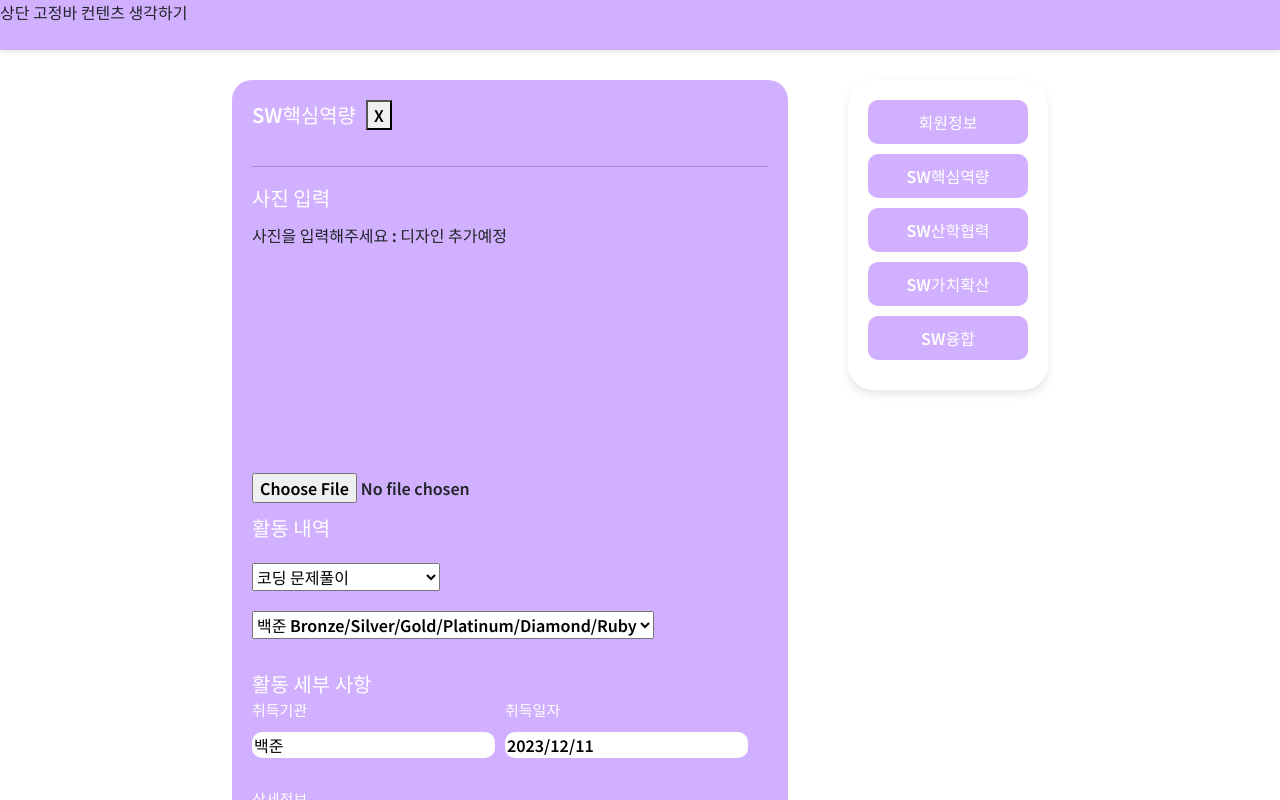
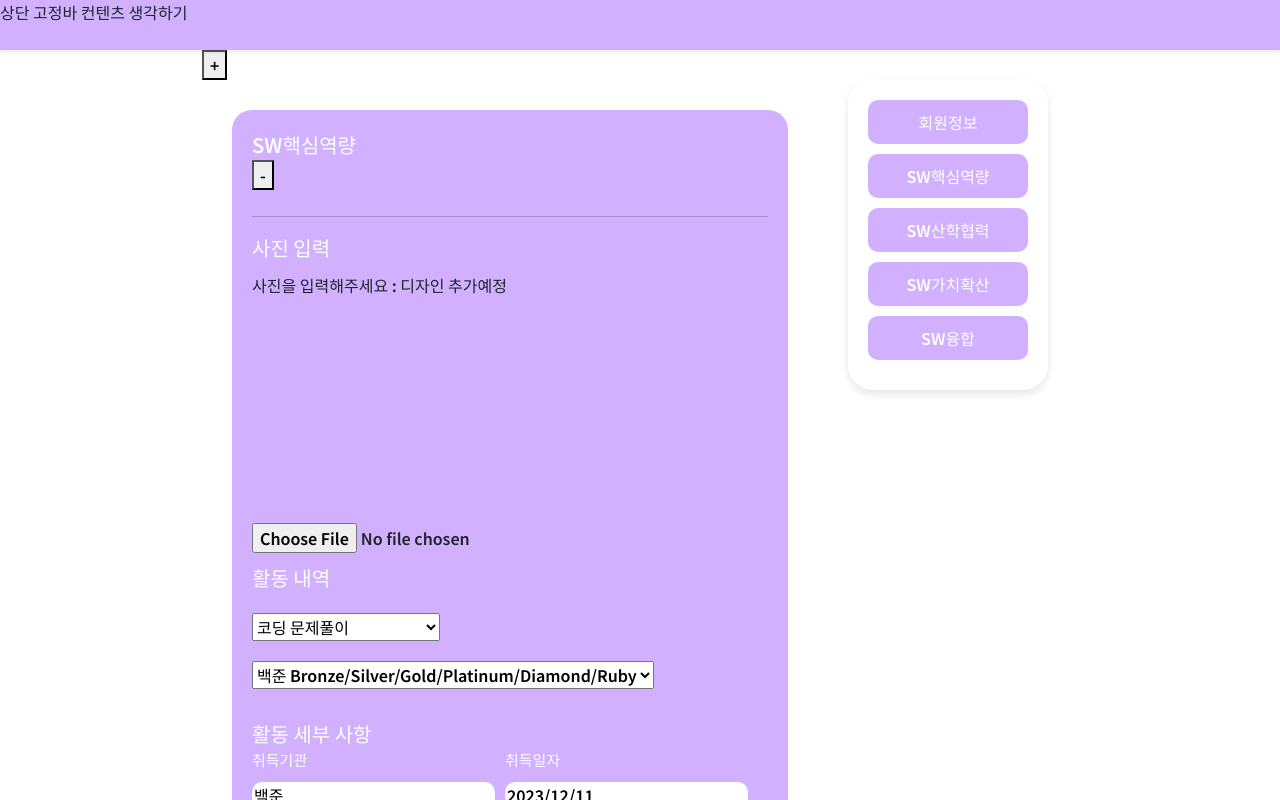
Before and after one commit to Koh-Du-Beom/Old-version-Jamie-Point, a React (Create React App) app: page / in a window 1280 px wide. Both pictures are taken after a click on the button "SW핵심역량". Shown: the top 800 px of the page. Built offline with nearby package versions, Linux system fonts and the light colour scheme.

Commit message:
control button add and should style them

```diff
--- a/src/components/Activity/Activity.tsx
+++ b/src/components/Activity/Activity.tsx
@@ -5,9 +5,12 @@ import ImageControler from "../ImageControler";
 import ActivityDropDown from "./ActivityDropDown";
 import useAutoSave from "../../hooks/useAutoSave";
 import ActivityType from "../../types/ActivityType.type";
+
 interface ActivityProps {
 	area?: string;
 	activitiesData : ActivityType;
+	onRemove : (index : number) => void;
+	index : number;
 }
 
 interface ActivityDropDownProps {
@@ -19,7 +22,7 @@ interface ActivityDropDownProps {
 
 //Activity 데이터가 area 별로 여러개 있을텐데, 이걸 index별로 어떻게 받아와볼지 고민.
 
-const Activity : React.FC<ActivityProps> = ({area, activitiesData}) => {
+const Activity : React.FC<ActivityProps> = ({area, activitiesData, onRemove, index}) => {
 	const [activityImg, setActivityImg] = useState<File|null>(null);
 	const [program, setProgram] = useState<string | null>("");
 	const [type, setType] = useState<string | null>("");
@@ -66,7 +69,7 @@ const Activity : React.FC<ActivityProps> = ({area, activitiesData}) => {
 		setAgency(activitiesData.agency);
 		setDate(activitiesData.date);
 		setDetail(activitiesData.detail);
-	}, []); // 페이지가 처음 렌더링 될때 실행
+	}, [activitiesData]); // 페이지가 처음 렌더링 될때 실행
 
 	const handleDropDownChange = (selectedData : ActivityDropDownProps) => {
 		const {program, type, topic, point} = selectedData;
@@ -80,13 +83,11 @@ const Activity : React.FC<ActivityProps> = ({area, activitiesData}) => {
 
 	return (
 		<div className={classes.container}>
-			<div className={`${classes.wrapper} ${classes.double}`}>
-				<div className={classes.wrapper}>
-					<div className={classes.big_title}>{area}</div>
-				</div>
 
-				<div className={classes.wrapper}>
-					<button>X</button>
+			<div className={classes.wrapper} >
+				<div className={classes.big_title}>{area}</div>
+				<div>
+					<button onClick={()=>onRemove(index)}>-</button>
 				</div>
 			</div>
 
--- a/src/pages/SWConvergencePage.tsx
+++ b/src/pages/SWConvergencePage.tsx
@@ -3,16 +3,45 @@ import MainLayout from "../layouts/MainLayout";
 import Activity from "../components/Activity/Activity";
 import SWConvergenceActivityMock from "../mocks/SWConvergenceActivity.mock";
 import axios from "axios";
+import { useState } from "react";
 import ActivityType from "../types/ActivityType.type";
 
 const SWConvergencePage:React.FC = () => {
-	const activitiesData : ActivityType[] = SWConvergenceActivityMock;
+	const [activitiesData, setActivitiesData] = useState<ActivityType[]>(SWConvergenceActivityMock);
 	const area:string = 'SW융합역량';
+
+	const handlePlusButton = () => {
+		const newActivity : ActivityType= {
+			pageType : area,
+			activityImg : null,
+			program: null,
+			type : null,
+			topic : null,
+			point : null,
+			agency : "",
+			date : "",
+			detail : "",
+		}
+		setActivitiesData([newActivity, ...activitiesData]);
+	}
+
+	const handleRemoveActivity = (index : number) => {
+		const newActivitiesData = activitiesData.filter((_, idx) => idx !== index);
+		setActivitiesData(newActivitiesData);
+	}
+
 
 	return (
 		<MainLayout>
+			<button onClick={handlePlusButton}>+</button>
 			{activitiesData.map((item, index) => (
-				<Activity key={index} area={area} activitiesData={item}/>
+				<Activity
+					key={index}
+					area={area}
+					activitiesData={item}
+					onRemove={handleRemoveActivity}
+					index={index}
+				/>
 			))}
 		</MainLayout>
 	)
--- a/src/pages/SWCooperationPage.tsx
+++ b/src/pages/SWCooperationPage.tsx
@@ -1,20 +1,47 @@
 /*eslint-disable*/
 import MainLayout from "../layouts/MainLayout";
 import Activity from "../components/Activity/Activity";
-import { useParams } from "react-router-dom";
+import { useState } from "react";
 import axios from "axios";
 import SWCooperationActivityMock from "../mocks/SWCooperationActivity.mock";
 import ActivityType from "../types/ActivityType.type";
 
 const SWCooperationPage : React.FC = () =>{
-	const activitiesData : ActivityType[] = SWCooperationActivityMock;
+	const [activitiesData, setActivitiesData] = useState<ActivityType[]>(SWCooperationActivityMock);
 	const area:string = 'SW산학협력·창업역량';
+
+	const handlePlusButton = () => {
+		const newActivity : ActivityType= {
+			pageType : area,
+			activityImg : null,
+			program: null,
+			type : null,
+			topic : null,
+			point : null,
+			agency : "",
+			date : "",
+			detail : "",
+		}
+		setActivitiesData([newActivity, ...activitiesData]);
+	}
+
+	const handleRemoveActivity = (index : number) => {
+		const newActivitiesData = activitiesData.filter((_, idx) => idx !== index);
+		setActivitiesData(newActivitiesData);
+	}
+
 
 	return (
 		<MainLayout>
+			<button onClick={handlePlusButton}>+</button>
 			{
 				activitiesData.map((item, index) => (
-					<Activity key={index} area={area} activitiesData={item}/>
+					<Activity
+						key={index}
+						area={area}
+						activitiesData={item}
+						onRemove={handleRemoveActivity}
+						index={index}/>
 				))
 			}
 
--- a/src/pages/SWCorePage.tsx
+++ b/src/pages/SWCorePage.tsx
@@ -1,19 +1,50 @@
 /*eslint-disable*/
 import MainLayout from "../layouts/MainLayout";
 import Activity from "../components/Activity/Activity";
-import axios from "axios";
 import SWCoreActivityMock from "../mocks/SWCoreActivity.mock";
 import ActivityType from "../types/ActivityType.type";
+import { useState } from "react";
+
 
 const SWCorePage:React.FC = () => {
-	const activitiesData : ActivityType[] = SWCoreActivityMock;
+
+	const [activitiesData, setActivitiesData] = useState<ActivityType[]>(SWCoreActivityMock);
 	//백엔드에서 받아온 데이터로 대체될 예정임. issue 1 : 백엔드에서 pageType에 따라서 받아오는 문서를 다르게 할 수 있을지
 	const area:string = 'SW핵심역량';
 
+
+	const handlePlusButton = () => {
+		const newActivity : ActivityType= {
+			pageType : area,
+			activityImg : null,
+			program: null,
+			type : null,
+			topic : null,
+			point : null,
+			agency : "",
+			date : "",
+			detail : "",
+		}
+		setActivitiesData([newActivity, ...activitiesData]);
+	}
+
+	const handleRemoveActivity = (index : number) => {
+		const newActivitiesData = activitiesData.filter((_, idx) => idx !== index);
+		setActivitiesData(newActivitiesData);
+	}
+
+
+
 	return (
 		<MainLayout>
+			<button onClick={handlePlusButton}>+</button>
 			{activitiesData.map((item, index) => (
-				<Activity key={index} area={area} activitiesData={item}/>
+				<Activity
+				key={index}
+				area={area}
+				activitiesData={item}
+				onRemove={handleRemoveActivity}
+				index={index}/>
 			))}
 		</MainLayout>
 	)
--- a/src/pages/SWValuePage.tsx
+++ b/src/pages/SWValuePage.tsx
@@ -1,19 +1,45 @@
 /*eslint-disable*/
 import MainLayout from "../layouts/MainLayout";
 import Activity from "../components/Activity/Activity";
-import { useParams } from "react-router-dom";
+import { useState } from "react";
 import axios from "axios";
 import SWValueActivityMock from "../mocks/SWValueActivity.mock";
 import ActivityType from "../types/ActivityType.type";
 
 const SWValuePage:React.FC = () => {
-	const activitiesData : ActivityType[] = SWValueActivityMock;
+	const [activitiesData, setActivitiesData] = useState<ActivityType[]>(SWValueActivityMock);
 	const area:string = 'SW가치확산역량';
+
+	const handlePlusButton = () => {
+		const newActivity : ActivityType= {
+			pageType : area,
+			activityImg : null,
+			program: null,
+			type : null,
+			topic : null,
+			point : null,
+			agency : "",
+			date : "",
+			detail : "",
+		}
+		setActivitiesData([newActivity, ...activitiesData]);
+	}
+
+	const handleRemoveActivity = (index : number) => {
+		const newActivitiesData = activitiesData.filter((_, idx) => idx !== index);
+		setActivitiesData(newActivitiesData);
+	}
 
 	return (
 		<MainLayout>
+			<button onClick={handlePlusButton}>+</button>
 			{activitiesData.map((item, index) => (
-				<Activity key={index} area={area} activitiesData={item}/>
+				<Activity
+					key={index}
+					area={area}
+					activitiesData={item}
+					onRemove={handleRemoveActivity}
+					index={index}/>
 			))}
 		</MainLayout>
 	)
```
Also changed, not shown: src/styles/components/ActivityDropDown.module.css (added).
